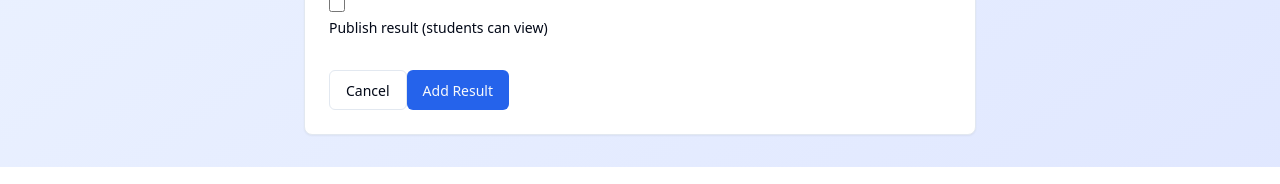
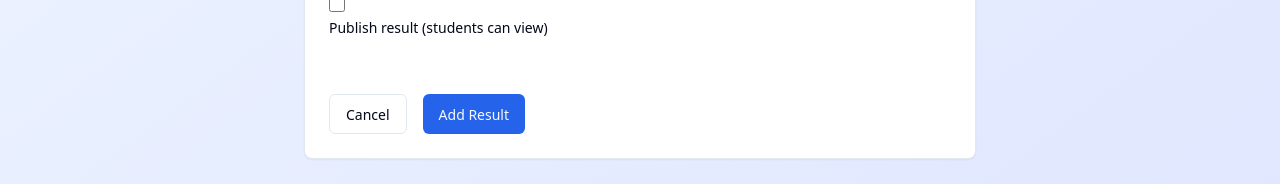
Before and after one commit to SADMAN30102001SAKIB/ruet-undergraduate-result-management-system, a Next.js app: page /admin/results/add in a window 1280 px wide. Shown: the part 749-933 px from the top of the page. Built offline with nearby package versions, Linux system fonts and the light colour scheme; no server answers; the database is empty.

Commit message:
fixed stying issues for buttons

```diff
--- a/src/app/admin/results/add/page.module.css
+++ b/src/app/admin/results/add/page.module.css
@@ -267,3 +267,9 @@
 .iconWithMarginSm {
   margin-right: 0.25rem;
 }
+
+.buttonGroup {
+  display: flex;
+  gap: 1rem;
+  margin-top: 1.5rem;
+}
```
